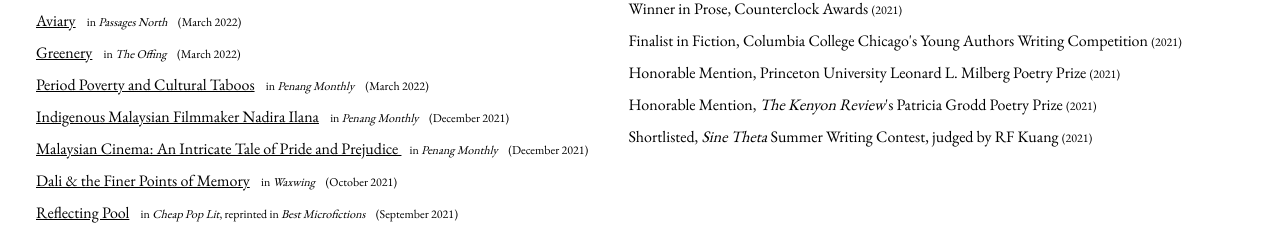
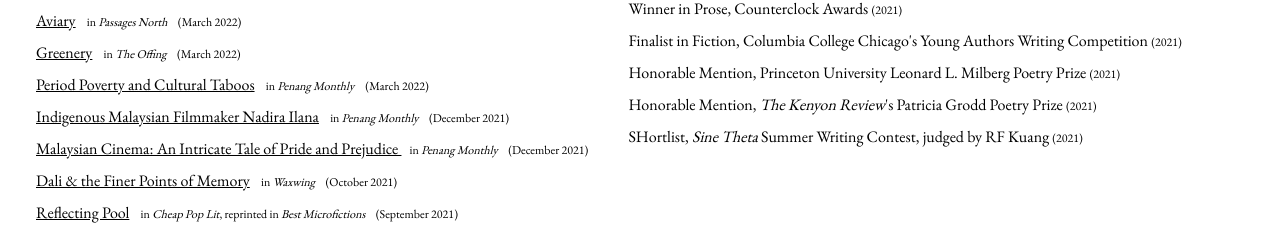
Before and after one commit to yongssh/yongssh.github.io, a Next.js app: page /writing in a window 1280 px wide. Shown: the part 479-704 px from the top of the page. Built offline with nearby package versions, Linux system fonts and the light colour scheme.

Commit message:
tweaked margins

```diff
--- a/src/app/components/NavBar.tsx
+++ b/src/app/components/NavBar.tsx
@@ -17,7 +17,7 @@ const NavBar = () => {
           <div className="container mx-auto px-4 h-full">
             <div className="flex justify-between items-center h-full">
               <div>
-                <p className="text-white">Yong-Yu Huang</p>
+                <p className="text-white m-0">Yong-Yu Huang</p>
               </div>
               <div>
                 <ul className="hidden md:flex gap-x-6 text-white">
--- a/src/app/components/honors.tsx
+++ b/src/app/components/honors.tsx
@@ -28,7 +28,7 @@ const Honors =() => {
         <p className={'p-1'}> <span>Finalist in Fiction, Columbia College Chicago&apos;s Young Authors Writing Competition </span><span className="text-xs">(2021)</span></p>
         <p className={'p-1'}> <span>Honorable Mention, Princeton University Leonard L. Milberg Poetry Prize </span><span className="text-xs">(2021)</span></p>
         <p className={'p-1'}> <span>Honorable Mention, <em>The Kenyon Review</em>&apos;s Patricia Grodd Poetry Prize </span><span className="text-xs">(2021)</span></p>
-        <p className={'p-1'}> <span>Shortlisted, <em>Sine Theta</em> Summer Writing Contest, judged by RF Kuang </span><span className="text-xs">(2021)</span></p>
+        <p className={'p-1'}> <span>SHortlist, <em>Sine Theta</em> Summer Writing Contest, judged by RF Kuang </span><span className="text-xs">(2021)</span></p>
 
         </div>
     </section>
```
